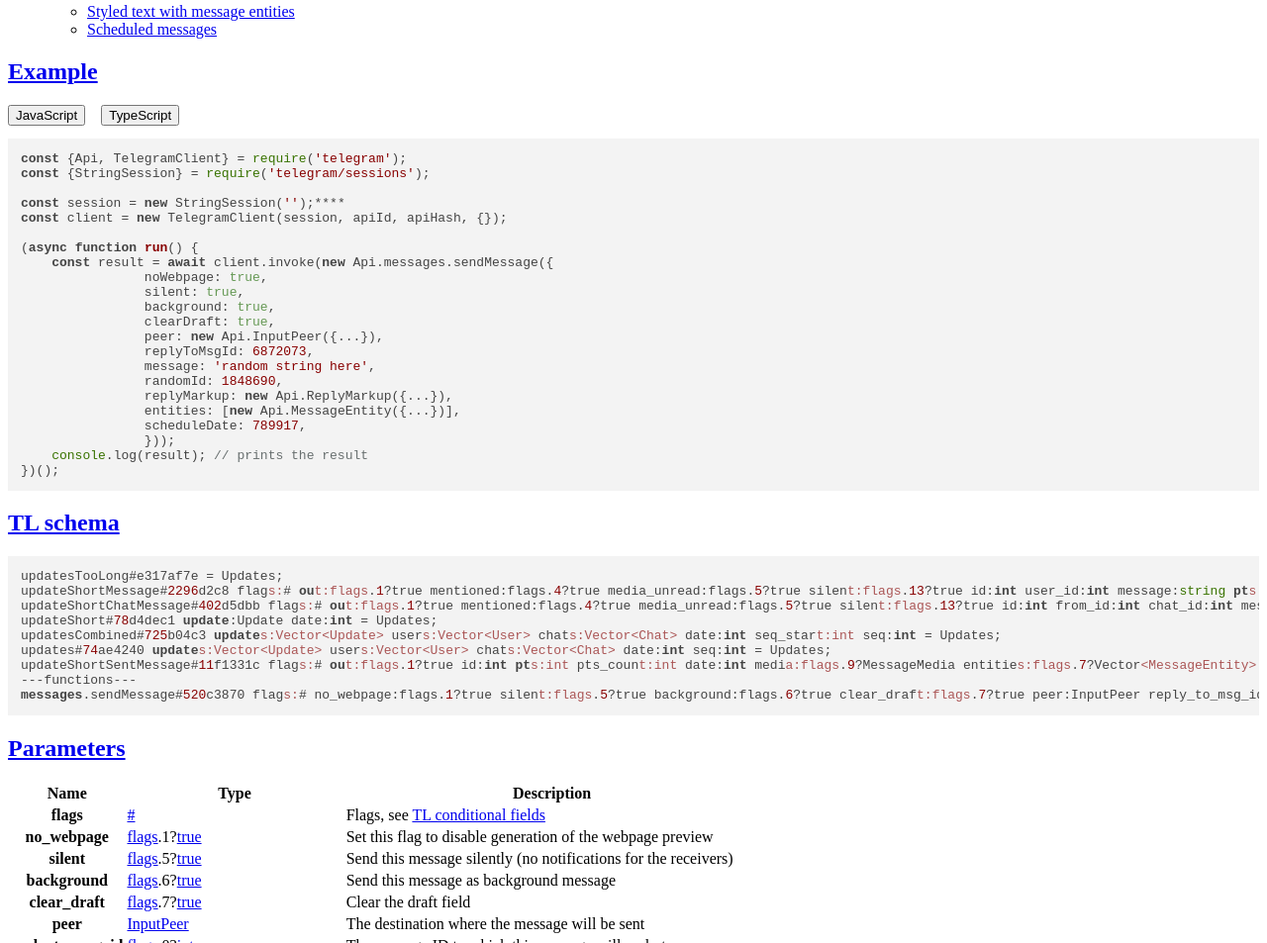
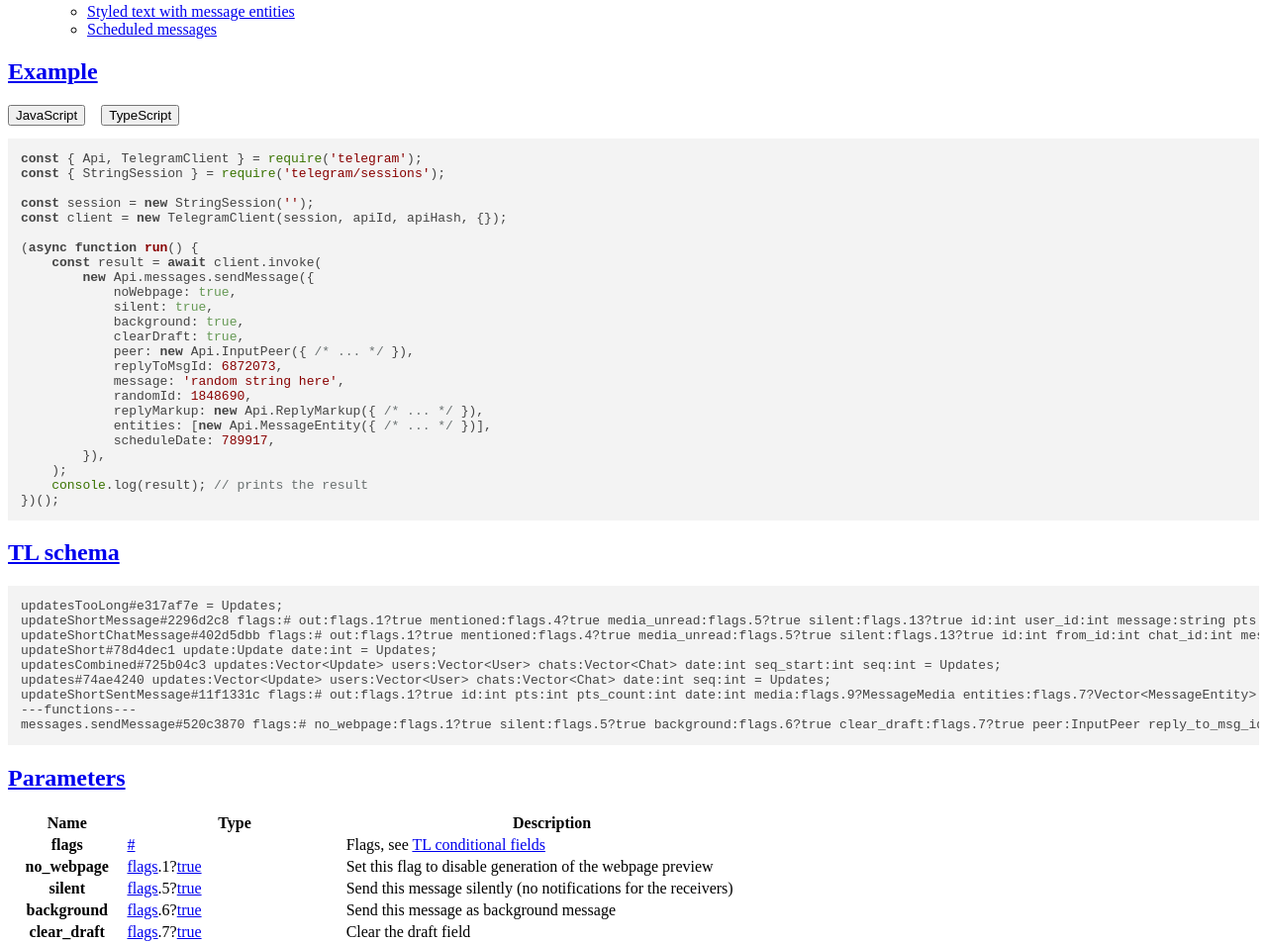
Before and after one commit to vrumger/gramjs-docs-test, a website: page docs/messages/sendMessage.html in a window 1280 px wide. Shown: the part 400-1353 px from the top of the page at 99% size. Drawn offline with nearby package versions, Linux system fonts and the light colour scheme.

Commit message:
Update example code blocks

```diff
--- a/docs/messages/sendMessage.html
+++ b/docs/messages/sendMessage.html
@@ -39,61 +39,67 @@
 </li>
 </ul>
 <h2 id="example"><a href="#example">Example</a></h2>
-<div class="tabs"><div class="tab" data-title="JavaScript"><pre><code class="hljs language-js"><span class="hljs-keyword">const</span> {Api, TelegramClient} = <span class="hljs-built_in">require</span>(<span class="hljs-string">'telegram'</span>);
-<span class="hljs-keyword">const</span> {StringSession} = <span class="hljs-built_in">require</span>(<span class="hljs-string">'telegram/sessions'</span>);
-
-<span class="hljs-keyword">const</span> session = <span class="hljs-keyword">new</span> StringSession(<span class="hljs-string">''</span>);****
-<span class="hljs-keyword">const</span> client = <span class="hljs-keyword">new</span> TelegramClient(session, apiId, apiHash, {});
-
-(<span class="hljs-keyword">async</span> <span class="hljs-function"><span class="hljs-keyword">function</span> <span class="hljs-title">run</span>(<span class="hljs-params"></span>) </span>{
-    <span class="hljs-keyword">const</span> result = <span class="hljs-keyword">await</span> client.invoke(<span class="hljs-keyword">new</span> Api.messages.sendMessage({
-		<span class="hljs-attr">noWebpage</span>: <span class="hljs-literal">true</span>,
-		<span class="hljs-attr">silent</span>: <span class="hljs-literal">true</span>,
-		<span class="hljs-attr">background</span>: <span class="hljs-literal">true</span>,
-		<span class="hljs-attr">clearDraft</span>: <span class="hljs-literal">true</span>,
-		<span class="hljs-attr">peer</span>: <span class="hljs-keyword">new</span> Api.InputPeer({...}),
-		<span class="hljs-attr">replyToMsgId</span>: <span class="hljs-number">6872073</span>,
-		<span class="hljs-attr">message</span>: <span class="hljs-string">'random string here'</span>,
-		<span class="hljs-attr">randomId</span>: <span class="hljs-number">1848690</span>,
-		<span class="hljs-attr">replyMarkup</span>: <span class="hljs-keyword">new</span> Api.ReplyMarkup({...}),
-		<span class="hljs-attr">entities</span>: [<span class="hljs-keyword">new</span> Api.MessageEntity({...})],
-		<span class="hljs-attr">scheduleDate</span>: <span class="hljs-number">789917</span>,
-		}));
-    <span class="hljs-built_in">console</span>.log(result); <span class="hljs-comment">// prints the result</span>
-})();
-</code></pre></div><div class="tab" data-title="TypeScript"><pre><code class="hljs language-ts"><span class="hljs-keyword">import</span> {Api, TelegramClient} <span class="hljs-keyword">from</span> <span class="hljs-string">'telegram'</span>;
-<span class="hljs-keyword">import</span> {StringSession} <span class="hljs-keyword">from</span> <span class="hljs-string">'telegram/sessions'</span>;
+<div class="tabs"><div class="tab" data-title="JavaScript"><pre><code class="hljs language-js"><span class="hljs-keyword">const</span> { Api, TelegramClient } = <span class="hljs-built_in">require</span>(<span class="hljs-string">'telegram'</span>);
+<span class="hljs-keyword">const</span> { StringSession } = <span class="hljs-built_in">require</span>(<span class="hljs-string">'telegram/sessions'</span>);
 
 <span class="hljs-keyword">const</span> session = <span class="hljs-keyword">new</span> StringSession(<span class="hljs-string">''</span>);
 <span class="hljs-keyword">const</span> client = <span class="hljs-keyword">new</span> TelegramClient(session, apiId, apiHash, {});
 
 (<span class="hljs-keyword">async</span> <span class="hljs-function"><span class="hljs-keyword">function</span> <span class="hljs-title">run</span>(<span class="hljs-params"></span>) </span>{
-    <span class="hljs-keyword">const</span> result: Api.Updates = <span class="hljs-keyword">await</span> client.invoke(<span class="hljs-keyword">new</span> Api.messages.sendMessage({
+    <span class="hljs-keyword">const</span> result = <span class="hljs-keyword">await</span> client.invoke(
+        <span class="hljs-keyword">new</span> Api.messages.sendMessage({
             <span class="hljs-attr">noWebpage</span>: <span class="hljs-literal">true</span>,
             <span class="hljs-attr">silent</span>: <span class="hljs-literal">true</span>,
             <span class="hljs-attr">background</span>: <span class="hljs-literal">true</span>,
             <span class="hljs-attr">clearDraft</span>: <span class="hljs-literal">true</span>,
-		<span class="hljs-attr">peer</span>: <span class="hljs-keyword">new</span> Api.InputPeer({...}),
+            <span class="hljs-attr">peer</span>: <span class="hljs-keyword">new</span> Api.InputPeer({ <span class="hljs-comment">/* ... */</span> }),
             <span class="hljs-attr">replyToMsgId</span>: <span class="hljs-number">6872073</span>,
             <span class="hljs-attr">message</span>: <span class="hljs-string">'random string here'</span>,
             <span class="hljs-attr">randomId</span>: <span class="hljs-number">1848690</span>,
-		<span class="hljs-attr">replyMarkup</span>: <span class="hljs-keyword">new</span> Api.ReplyMarkup({...}),
-		<span class="hljs-attr">entities</span>: [<span class="hljs-keyword">new</span> Api.MessageEntity({...})],
+            <span class="hljs-attr">replyMarkup</span>: <span class="hljs-keyword">new</span> Api.ReplyMarkup({ <span class="hljs-comment">/* ... */</span> }),
+            <span class="hljs-attr">entities</span>: [<span class="hljs-keyword">new</span> Api.MessageEntity({ <span class="hljs-comment">/* ... */</span> })],
             <span class="hljs-attr">scheduleDate</span>: <span class="hljs-number">789917</span>,
-		}));
+        }),
+    );
+    <span class="hljs-built_in">console</span>.log(result); <span class="hljs-comment">// prints the result</span>
+})();
+</code></pre></div><div class="tab" data-title="TypeScript"><pre><code class="hljs language-ts"><span class="hljs-keyword">import</span> { Api, TelegramClient } <span class="hljs-keyword">from</span> <span class="hljs-string">'telegram'</span>;
+<span class="hljs-keyword">import</span> { StringSession } <span class="hljs-keyword">from</span> <span class="hljs-string">'telegram/sessions'</span>;
+
+<span class="hljs-keyword">const</span> session = <span class="hljs-keyword">new</span> StringSession(<span class="hljs-string">''</span>);
+<span class="hljs-keyword">const</span> client = <span class="hljs-keyword">new</span> TelegramClient(session, apiId, apiHash, {});
+
+(<span class="hljs-keyword">async</span> <span class="hljs-function"><span class="hljs-keyword">function</span> <span class="hljs-title">run</span>(<span class="hljs-params"></span>) </span>{
+    <span class="hljs-keyword">const</span> result: Api.Updates = <span class="hljs-keyword">await</span> client.invoke(
+        <span class="hljs-keyword">new</span> Api.messages.sendMessage({
+            <span class="hljs-attr">noWebpage</span>: <span class="hljs-literal">true</span>,
+            <span class="hljs-attr">silent</span>: <span class="hljs-literal">true</span>,
+            <span class="hljs-attr">background</span>: <span class="hljs-literal">true</span>,
+            <span class="hljs-attr">clearDraft</span>: <span class="hljs-literal">true</span>,
+            <span class="hljs-attr">peer</span>: <span class="hljs-keyword">new</span> Api.InputPeer({ <span class="hljs-comment">/* ... */</span> }),
+            <span class="hljs-attr">replyToMsgId</span>: <span class="hljs-number">6872073</span>,
+            <span class="hljs-attr">message</span>: <span class="hljs-string">'random string here'</span>,
+            <span class="hljs-attr">randomId</span>: <span class="hljs-number">1848690</span>,
+            <span class="hljs-attr">replyMarkup</span>: <span class="hljs-keyword">new</span> Api.ReplyMarkup({ <span class="hljs-comment">/* ... */</span> }),
+            <span class="hljs-attr">entities</span>: [
+                <span class="hljs-keyword">new</span> Api.MessageEntity({ <span class="hljs-comment">/* ... */</span> }),
+            ],
+            <span class="hljs-attr">scheduleDate</span>: <span class="hljs-number">789917</span>,
+        }),
+    );
     <span class="hljs-built_in">console</span>.log(result); <span class="hljs-comment">// prints the result</span>
 })();
 </code></pre></div></div>
 <h2 id="tl-schema"><a href="#tl-schema">TL schema</a></h2>
-<pre><code class="hljs language-vim">updatesTooLong#e317af7e = Updates;
-updateShortMessage#<span class="hljs-number">2296</span>d2c8 flag<span class="hljs-variable">s:</span># <span class="hljs-keyword">ou</span><span class="hljs-variable">t:flags</span>.<span class="hljs-number">1</span>?true mentioned:flags.<span class="hljs-number">4</span>?true media_unread:flags.<span class="hljs-number">5</span>?true silen<span class="hljs-variable">t:flags</span>.<span class="hljs-number">13</span>?true id:<span class="hljs-keyword">int</span> user_id:<span class="hljs-keyword">int</span> message:<span class="hljs-built_in">string</span> <span class="hljs-keyword">pt</span><span class="hljs-variable">s:int</span> pts_coun<span class="hljs-variable">t:int</span> date:<span class="hljs-keyword">int</span> fwd_from:flags.<span class="hljs-number">2</span>?MessageFwdHeader via_bot_id:flags.<span class="hljs-number">11</span>?<span class="hljs-keyword">int</span> reply_to:flags.<span class="hljs-number">3</span>?MessageReplyHeader entitie<span class="hljs-variable">s:flags</span>.<span class="hljs-number">7</span>?Vector<span class="hljs-symbol">&#x3C;MessageEntity></span> = Updates;
-updateShortChatMessage#<span class="hljs-number">402</span>d5dbb flag<span class="hljs-variable">s:</span># <span class="hljs-keyword">ou</span><span class="hljs-variable">t:flags</span>.<span class="hljs-number">1</span>?true mentioned:flags.<span class="hljs-number">4</span>?true media_unread:flags.<span class="hljs-number">5</span>?true silen<span class="hljs-variable">t:flags</span>.<span class="hljs-number">13</span>?true id:<span class="hljs-keyword">int</span> from_id:<span class="hljs-keyword">int</span> chat_id:<span class="hljs-keyword">int</span> message:<span class="hljs-built_in">string</span> <span class="hljs-keyword">pt</span><span class="hljs-variable">s:int</span> pts_coun<span class="hljs-variable">t:int</span> date:<span class="hljs-keyword">int</span> fwd_from:flags.<span class="hljs-number">2</span>?MessageFwdHeader via_bot_id:flags.<span class="hljs-number">11</span>?<span class="hljs-keyword">int</span> reply_to:flags.<span class="hljs-number">3</span>?MessageReplyHeader entitie<span class="hljs-variable">s:flags</span>.<span class="hljs-number">7</span>?Vector<span class="hljs-symbol">&#x3C;MessageEntity></span> = Updates;
-updateShort#<span class="hljs-number">78</span>d4dec1 <span class="hljs-keyword">update</span>:Update date:<span class="hljs-keyword">int</span> = Updates;
-updatesCombined#<span class="hljs-number">725</span>b04c3 <span class="hljs-keyword">update</span><span class="hljs-variable">s:Vector</span><span class="hljs-symbol">&#x3C;Update></span> user<span class="hljs-variable">s:Vector</span><span class="hljs-symbol">&#x3C;User></span> chat<span class="hljs-variable">s:Vector</span><span class="hljs-symbol">&#x3C;Chat></span> date:<span class="hljs-keyword">int</span> seq_star<span class="hljs-variable">t:int</span> seq:<span class="hljs-keyword">int</span> = Updates;
-updates#<span class="hljs-number">74</span>ae4240 <span class="hljs-keyword">update</span><span class="hljs-variable">s:Vector</span><span class="hljs-symbol">&#x3C;Update></span> user<span class="hljs-variable">s:Vector</span><span class="hljs-symbol">&#x3C;User></span> chat<span class="hljs-variable">s:Vector</span><span class="hljs-symbol">&#x3C;Chat></span> date:<span class="hljs-keyword">int</span> seq:<span class="hljs-keyword">int</span> = Updates;
-updateShortSentMessage#<span class="hljs-number">11</span>f1331c flag<span class="hljs-variable">s:</span># <span class="hljs-keyword">ou</span><span class="hljs-variable">t:flags</span>.<span class="hljs-number">1</span>?true id:<span class="hljs-keyword">int</span> <span class="hljs-keyword">pt</span><span class="hljs-variable">s:int</span> pts_coun<span class="hljs-variable">t:int</span> date:<span class="hljs-keyword">int</span> medi<span class="hljs-variable">a:flags</span>.<span class="hljs-number">9</span>?MessageMedia entitie<span class="hljs-variable">s:flags</span>.<span class="hljs-number">7</span>?Vector<span class="hljs-symbol">&#x3C;MessageEntity></span> = Updates;
+<pre><code class="hljs language-txt">updatesTooLong#e317af7e = Updates;
+updateShortMessage#2296d2c8 flags:# out:flags.1?true mentioned:flags.4?true media_unread:flags.5?true silent:flags.13?true id:int user_id:int message:string pts:int pts_count:int date:int fwd_from:flags.2?MessageFwdHeader via_bot_id:flags.11?int reply_to:flags.3?MessageReplyHeader entities:flags.7?Vector&#x3C;MessageEntity> = Updates;
+updateShortChatMessage#402d5dbb flags:# out:flags.1?true mentioned:flags.4?true media_unread:flags.5?true silent:flags.13?true id:int from_id:int chat_id:int message:string pts:int pts_count:int date:int fwd_from:flags.2?MessageFwdHeader via_bot_id:flags.11?int reply_to:flags.3?MessageReplyHeader entities:flags.7?Vector&#x3C;MessageEntity> = Updates;
+updateShort#78d4dec1 update:Update date:int = Updates;
+updatesCombined#725b04c3 updates:Vector&#x3C;Update> users:Vector&#x3C;User> chats:Vector&#x3C;Chat> date:int seq_start:int seq:int = Updates;
+updates#74ae4240 updates:Vector&#x3C;Update> users:Vector&#x3C;User> chats:Vector&#x3C;Chat> date:int seq:int = Updates;
+updateShortSentMessage#11f1331c flags:# out:flags.1?true id:int pts:int pts_count:int date:int media:flags.9?MessageMedia entities:flags.7?Vector&#x3C;MessageEntity> = Updates;
 ---functions---
-<span class="hljs-keyword">messages</span>.sendMessage#<span class="hljs-number">520</span>c3870 flag<span class="hljs-variable">s:</span># no_webpage:flags.<span class="hljs-number">1</span>?true silen<span class="hljs-variable">t:flags</span>.<span class="hljs-number">5</span>?true background:flags.<span class="hljs-number">6</span>?true clear_draf<span class="hljs-variable">t:flags</span>.<span class="hljs-number">7</span>?true peer:InputPeer reply_to_msg_id:flags.<span class="hljs-number">0</span>?<span class="hljs-keyword">int</span> message:<span class="hljs-built_in">string</span> random_id:long reply_markup:flags.<span class="hljs-number">2</span>?ReplyMarkup entitie<span class="hljs-variable">s:flags</span>.<span class="hljs-number">3</span>?Vector<span class="hljs-symbol">&#x3C;MessageEntity></span> schedule_date:flags.<span class="hljs-number">10</span>?<span class="hljs-keyword">int</span> = Updates;
+messages.sendMessage#520c3870 flags:# no_webpage:flags.1?true silent:flags.5?true background:flags.6?true clear_draft:flags.7?true peer:InputPeer reply_to_msg_id:flags.0?int message:string random_id:long reply_markup:flags.2?ReplyMarkup entities:flags.3?Vector&#x3C;MessageEntity> schedule_date:flags.10?int = Updates;
 </code></pre>
 <h2 id="parameters"><a href="#parameters">Parameters</a></h2>
 
```
Also changed, not shown: docs/index.html (+3 -6 lines), src/messages/sendMessage.md (+38 -32 lines). Lines whose indentation alone changed are shown as unchanged.
